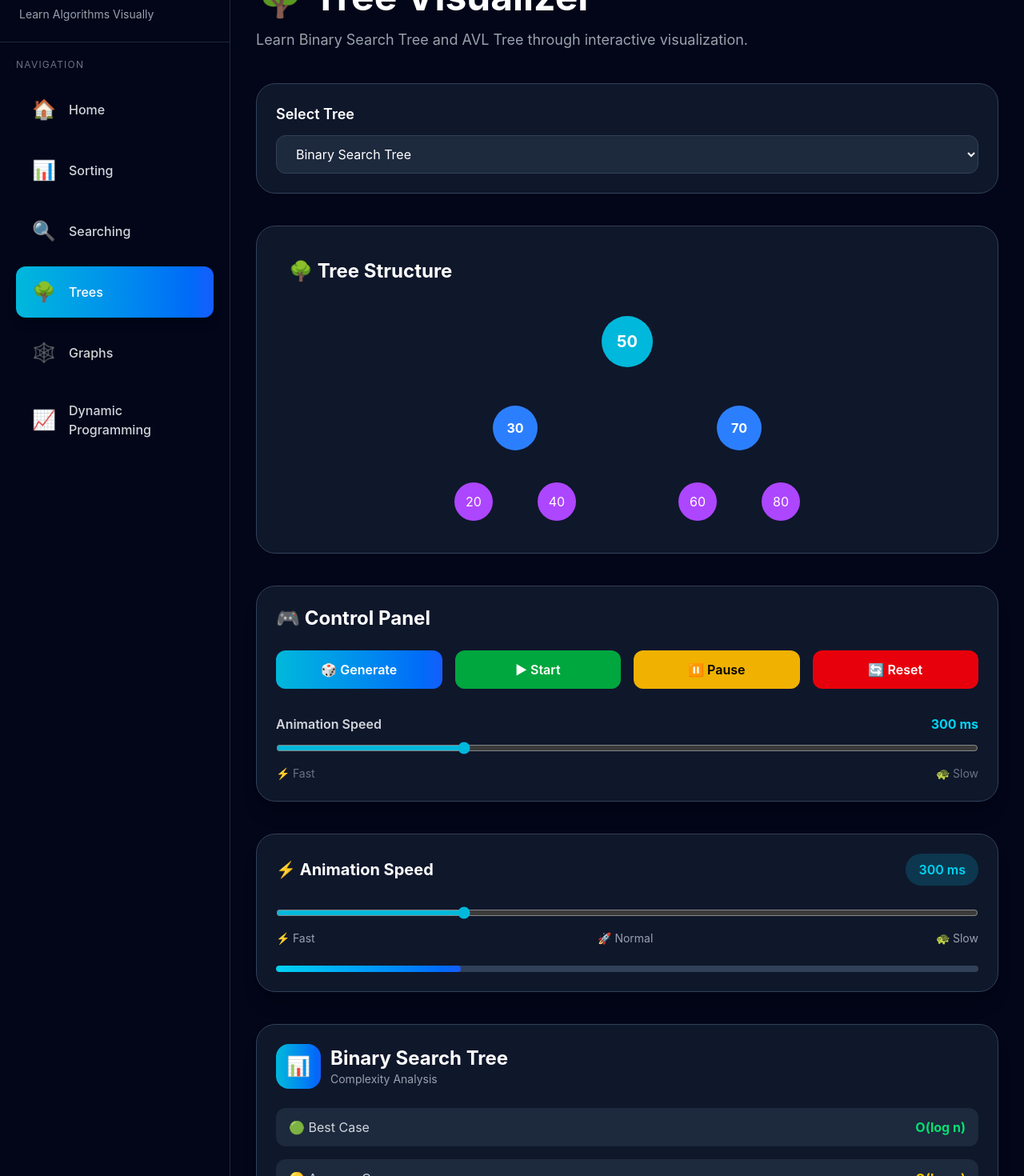
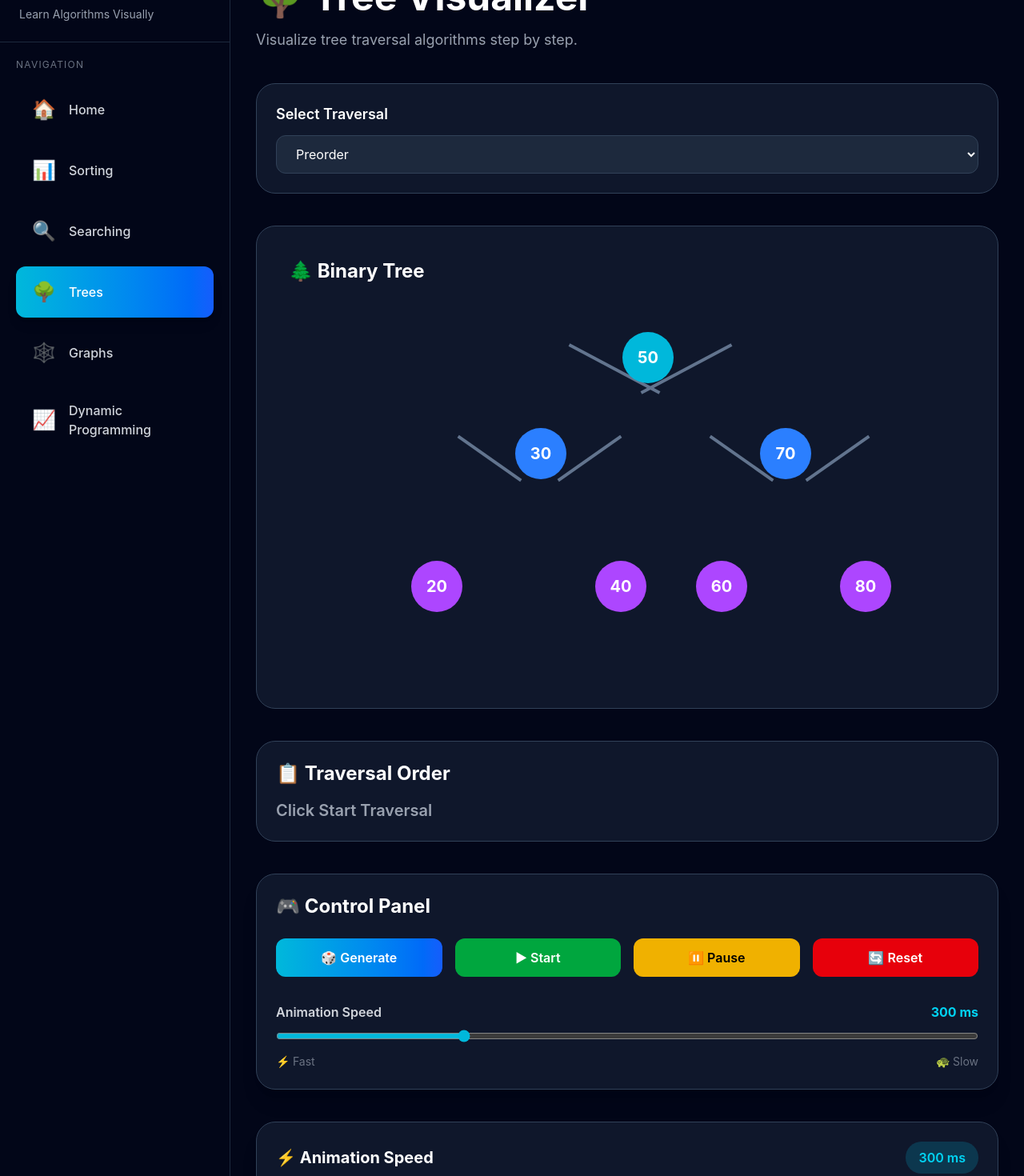
Before and after one commit to RajRai-001/algovision-dsa-visualizer, a React (Vite) app: page /trees in a window 1280 px wide. Shown: the part 60-1530 px from the top of the page at 80% size. Built offline with nearby package versions, Linux system fonts and the light colour scheme.

Commit message:
Tree Visualizer added

```diff
--- a/src/algorithms/inorder.js
+++ b/src/algorithms/inorder.js
@@ -9,6 +9,7 @@ export const inorderTraversal = async (
   node,
   setCurrentNode,
   setVisitedNodes,
+  setTraversalOrder,
   speed,
   visited = []
 ) => {
@@ -20,6 +21,7 @@ export const inorderTraversal = async (
     node.left,
     setCurrentNode,
     setVisitedNodes,
+    setTraversalOrder,
     speed,
     visited
   );
@@ -29,6 +31,7 @@ export const inorderTraversal = async (
   visited.push(node.value);
 
   setVisitedNodes([...visited]);
+  setTraversalOrder([...visited]);
 
   await sleep(speed);
 
@@ -37,6 +40,7 @@ export const inorderTraversal = async (
     node.right,
     setCurrentNode,
     setVisitedNodes,
+    setTraversalOrder,
     speed,
     visited
   );
--- a/src/algorithms/postorder.js
+++ b/src/algorithms/postorder.js
@@ -9,6 +9,7 @@ export const postorderTraversal = async (
   node,
   setCurrentNode,
   setVisitedNodes,
+  setTraversalOrder,
   speed,
   visited = []
 ) => {
@@ -20,6 +21,7 @@ export const postorderTraversal = async (
     node.left,
     setCurrentNode,
     setVisitedNodes,
+     setTraversalOrder,
     speed,
     visited
   );
@@ -29,6 +31,7 @@ export const postorderTraversal = async (
     node.right,
     setCurrentNode,
     setVisitedNodes,
+     setTraversalOrder,
     speed,
     visited
   );
@@ -38,6 +41,7 @@ export const postorderTraversal = async (
   visited.push(node.value);
 
   setVisitedNodes([...visited]);
+  setTraversalOrder([...visited]);
 
   await sleep(speed);
 
--- a/src/algorithms/preorder.js
+++ b/src/algorithms/preorder.js
@@ -9,6 +9,7 @@ export const preorderTraversal = async (
   node,
   setCurrentNode,
   setVisitedNodes,
+  setTraversalOrder,
   speed,
   visited = []
 ) => {
@@ -21,6 +22,7 @@ export const preorderTraversal = async (
   visited.push(node.value);
 
   setVisitedNodes([...visited]);
+  setTraversalOrder([...visited]);
 
   await sleep(speed);
 
@@ -30,6 +32,7 @@ export const preorderTraversal = async (
     node.left,
     setCurrentNode,
     setVisitedNodes,
+    setTraversalOrder,
     speed,
     visited
   );
@@ -40,6 +43,7 @@ export const preorderTraversal = async (
     node.right,
     setCurrentNode,
     setVisitedNodes,
+    setTraversalOrder,
     speed,
     visited
   );
--- a/src/pages/Trees.jsx
+++ b/src/pages/Trees.jsx
@@ -5,42 +5,195 @@ import ControlPanel from "../components/ControlPanel";
 import SpeedSlider from "../components/SpeedSlider";
 import ComplexityCard from "../components/ComplexityCard";
 
+import { preorderTraversal } from "../algorithms/preorder";
+import { inorderTraversal } from "../algorithms/inorder";
+import { postorderTraversal } from "../algorithms/postorder";
+
 const Trees = () => {
 
   const [speed, setSpeed] = useState(300);
 
   const [isRunning, setIsRunning] = useState(false);
 
-  const generateTree = () => {
-    alert("Generate Random Tree (Coming Soon)");
+  const [algorithm, setAlgorithm] = useState("Preorder");
+
+  const [currentNode, setCurrentNode] = useState(null);
+
+  const [visitedNodes, setVisitedNodes] = useState([]);
+
+  const [traversalOrder, setTraversalOrder] = useState([]);
+
+  const tree = {
+    value: 50,
+
+    left: {
+      value: 30,
+
+      left: {
+        value: 20,
+        left: null,
+        right: null,
+      },
+
+      right: {
+        value: 40,
+        left: null,
+        right: null,
+      },
+    },
+
+    right: {
+      value: 70,
+
+      left: {
+        value: 60,
+        left: null,
+        right: null,
+      },
+
+      right: {
+        value: 80,
+        left: null,
+        right: null,
+      },
+    },
   };
 
-  const startTraversal = () => {
+  const treeDetails = {
+
+    Preorder: {
+
+      best: "O(n)",
+      average: "O(n)",
+      worst: "O(n)",
+      space: "O(h)",
+
+      description:
+        "Visits Root → Left → Right.",
+
+    },
+
+    Inorder: {
+
+      best: "O(n)",
+      average: "O(n)",
+      worst: "O(n)",
+      space: "O(h)",
+
+      description:
+        "Visits Left → Root → Right.",
+
+    },
+
+    Postorder: {
+
+      best: "O(n)",
+      average: "O(n)",
+      worst: "O(n)",
+      space: "O(h)",
+
+      description:
+        "Visits Left → Right → Root.",
+
+    },
+
+  };
+
+  const startTraversal = async () => {
+
     setIsRunning(true);
 
-    alert("Tree Traversal Animation Coming Soon");
+    setCurrentNode(null);
 
-    setTimeout(() => {
+    setVisitedNodes([]);
+    setTraversalOrder([]);
+
+    if (algorithm === "Preorder") {
+
+          await preorderTraversal(
+            tree,
+          tree,
+      setCurrentNode,
+      setVisitedNodes,
+      setTraversalOrder,
+      speed
+     );
+
+    }
+
+    else if (algorithm === "Inorder") {
+
+        await inorderTraversal(
+             tree,
+     tree,
+     setCurrentNode,
+     setVisitedNodes,
+     setTraversalOrder,
+     speed
+    );
+
+    }
+
+    else {
+
+      await postorderTraversal(
+      tree,
+      tree,
+      setCurrentNode,
+      setVisitedNodes,
+      setTraversalOrder,
+      speed
+     );
+    }
+
+    setCurrentNode(null);
+
     setIsRunning(false);
-    }, 1000);
+
+  };
+
+  const generateTree = () => {
+
+    setCurrentNode(null);
+
+    setVisitedNodes([]);
+    setTraversalOrder([]);
+
   };
 
   const pauseTraversal = () => {
-    alert("Pause Feature Coming Soon");
+
+    alert("Pause feature coming soon.");
+
   };
 
   const resetTree = () => {
-    alert("Reset Tree");
+
+    setCurrentNode(null);
+
+    setVisitedNodes([]);
+     setTraversalOrder([]);
+
+     setIsRunning(false);
+
+  };
+
+  const nodeColor = (value, color) => {
+
+    if (currentNode === value)
+      return "bg-yellow-500";
+
+    if (visitedNodes.includes(value))
+      return "bg-green-500";
+
+    return color;
+
   };
 
   return (
   <div className="bg-slate-950 text-white min-h-screen flex">
 
-      {/* Sidebar */}
-
     <Sidebar />
-
-      {/* Main Content */}
 
     <div className="flex-1 p-8">
 
@@ -53,85 +206,136 @@ const Trees = () => {
         </h1>
 
         <p className="text-gray-400 mt-4 text-lg">
-            Learn Binary Search Tree and AVL Tree
-            through interactive visualization.
+          Visualize tree traversal algorithms step by step.
         </p>
 
       </div>
 
-        {/* Tree Type */}
+      {/* Algorithm Selector */}
 
       <div className="bg-slate-900 border border-slate-700 rounded-3xl p-6 mb-10">
 
-          <label className="block text-lg font-semibold mb-3">
-
-            Select Tree
-
+        <label className="block mb-3 text-lg font-semibold">
+          Select Traversal
         </label>
 
         <select
-            className="w-full bg-slate-800 border border-slate-700 rounded-xl px-5 py-3 outline-none focus:border-cyan-500"
+          value={algorithm}
+          onChange={(e) => {
+
+            setAlgorithm(e.target.value);
+
+            setCurrentNode(null);
+
+            setVisitedNodes([]);
+            setTraversalOrder([]);
+
+          }}
+          className="w-full bg-slate-800 border border-slate-700 rounded-xl px-5 py-3 outline-none"
         >
 
-            <option>Binary Search Tree</option>
+          <option>Preorder</option>
 
-            <option>AVL Tree</option>
+          <option>Inorder</option>
+
+          <option>Postorder</option>
 
         </select>
 
       </div>
 
-        {/* Tree Visualization */}
+      {/* Tree */}
 
       <div className="bg-slate-900 border border-slate-700 rounded-3xl p-10">
 
         <h2 className="text-2xl font-bold mb-10">
-            🌳 Tree Structure
+          🌲 Binary Tree
         </h2>
 
         <div className="flex justify-center">
 
-            <div className="text-center">
+          <div className="relative w-[700px] h-[450px]">
 
-              <div className="w-16 h-16 rounded-full bg-cyan-500 flex items-center justify-center text-xl font-bold mx-auto">
+            {/* Edges */}
+
+            <div className="absolute top-16 left-[270px] w-32 h-1 bg-slate-500 rotate-[28deg]" />
+
+            <div className="absolute top-16 left-[360px] w-32 h-1 bg-slate-500 -rotate-[28deg]" />
+
+            <div className="absolute top-44 left-[130px] w-24 h-1 bg-slate-500 rotate-[35deg]" />
+
+            <div className="absolute top-44 left-[255px] w-24 h-1 bg-slate-500 -rotate-[35deg]" />
+
+            <div className="absolute top-44 left-[445px] w-24 h-1 bg-slate-500 rotate-[35deg]" />
+
+            <div className="absolute top-44 left-[565px] w-24 h-1 bg-slate-500 -rotate-[35deg]" />
+
+            {/* Root */}
+
+            <div
+              className={`absolute top-5 left-[344px] w-16 h-16 rounded-full flex items-center justify-center text-xl font-bold transition-all duration-300 ${nodeColor(
+                50,
+                "bg-cyan-500"
+              )}`}
+            >
               50
             </div>
 
-              <div className="flex justify-center gap-32 mt-12">
+            {/* Level 2 */}
 
-                <div>
-
-                  <div className="w-14 h-14 rounded-full bg-blue-500 flex items-center justify-center font-bold mx-auto">
+            <div
+              className={`absolute top-35 left-[210px] w-16 h-16 rounded-full flex items-center justify-center text-xl font-bold transition-all duration-300 ${nodeColor(
+                30,
+                "bg-blue-500"
+              )}`}
+            >
               30
             </div>
 
-                  <div className="flex gap-14 mt-10">
+            <div
+              className={`absolute top-35 right-[120px] w-16 h-16 rounded-full flex items-center justify-center text-xl font-bold transition-all duration-300 ${nodeColor(
+                70,
+                "bg-blue-500"
+              )}`}
+            >
+              70
+            </div>
 
-                    <div className="w-12 h-12 rounded-full bg-purple-500 flex items-center justify-center">
+            {/* Level 3 */}
+
+            <div
+              className={`absolute bottom-20 left-20 w-16 h-16 rounded-full flex items-center justify-center text-xl font-bold transition-all duration-300 ${nodeColor(
+                20,
+                "bg-purple-500"
+              )}`}
+            >
               20
             </div>
 
-                    <div className="w-12 h-12 rounded-full bg-purple-500 flex items-center justify-center">
+            <div
+              className={`absolute bottom-20 left-[310px] w-16 h-16 rounded-full flex items-center justify-center text-xl font-bold transition-all duration-300 ${nodeColor(
+                40,
+                "bg-purple-500"
+              )}`}
+            >
               40
             </div>
 
-                  </div>
-
-                </div>
-
-                <div>
-
-                  <div className="w-14 h-14 rounded-full bg-blue-500 flex items-center justify-center font-bold mx-auto">
-                    70
-                  </div>
-
-                  <div className="flex gap-14 mt-10">
-
-                    <div className="w-12 h-12 rounded-full bg-purple-500 flex items-center justify-center">
+            <div
+              className={`absolute bottom-20 right-[200px] w-16 h-16 rounded-full flex items-center justify-center text-xl font-bold transition-all duration-300 ${nodeColor(
+                60,
+                "bg-purple-500"
+              )}`}
+            >
               60
             </div>
 
-                    <div className="w-12 h-12 rounded-full bg-purple-500 flex items-center justify-center">
+            <div
+              className={`absolute bottom-20  right-5 w-16 h-16 rounded-full flex items-center justify-center text-xl font-bold transition-all duration-300 ${nodeColor(
+                80,
+                "bg-purple-500"
+              )}`}
+            >
               80
             </div>
 
@@ -141,13 +345,41 @@ const Trees = () => {
 
       </div>
 
-            </div>
+            <div className="mt-10 bg-slate-900 border border-slate-700 rounded-3xl p-6">
+
+        <h2 className="text-2xl font-bold mb-4">
+          📋 Traversal Order
+        </h2>
+
+        <div className="flex flex-wrap gap-2 text-xl font-semibold text-cyan-400">
+
+          {traversalOrder.length === 0 ? (
+
+            <span className="text-gray-400">
+              Click Start Traversal
+            </span>
+
+          ) : (
+
+            traversalOrder.map((node, index) => (
+
+              <span key={index}>
+
+                {node}
+
+                {index !== traversalOrder.length - 1 && " → "}
+
+              </span>
+
+            ))
+
+          )}
 
         </div>
 
       </div>
 
-        {/* Controls */}
+      {/* Control Panel */}
 
       <div className="mt-10">
 
@@ -179,12 +411,12 @@ const Trees = () => {
       <div className="mt-10">
 
         <ComplexityCard
-            algorithm="Binary Search Tree"
-            best="O(log n)"
-            average="O(log n)"
-            worst="O(n)"
-            space="O(n)"
-            description="A Binary Search Tree stores elements in sorted order. Every node's left child contains smaller values while the right child contains larger values. BST allows efficient searching, insertion and deletion."
+          algorithm={algorithm}
+          best={treeDetails[algorithm].best}
+          average={treeDetails[algorithm].average}
+          worst={treeDetails[algorithm].worst}
+          space={treeDetails[algorithm].space}
+          description={treeDetails[algorithm].description}
         />
 
       </div>
@@ -194,5 +426,4 @@ const Trees = () => {
   </div>
 );
 };
-
 export default Trees;
```
Lines whose indentation alone changed are shown as unchanged.
